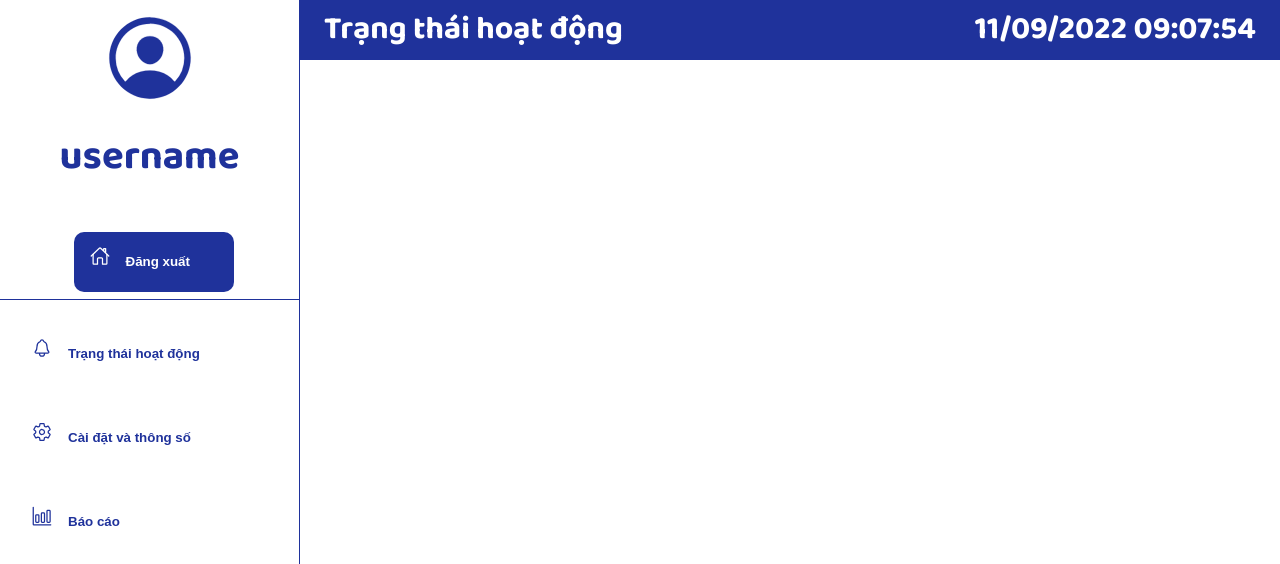
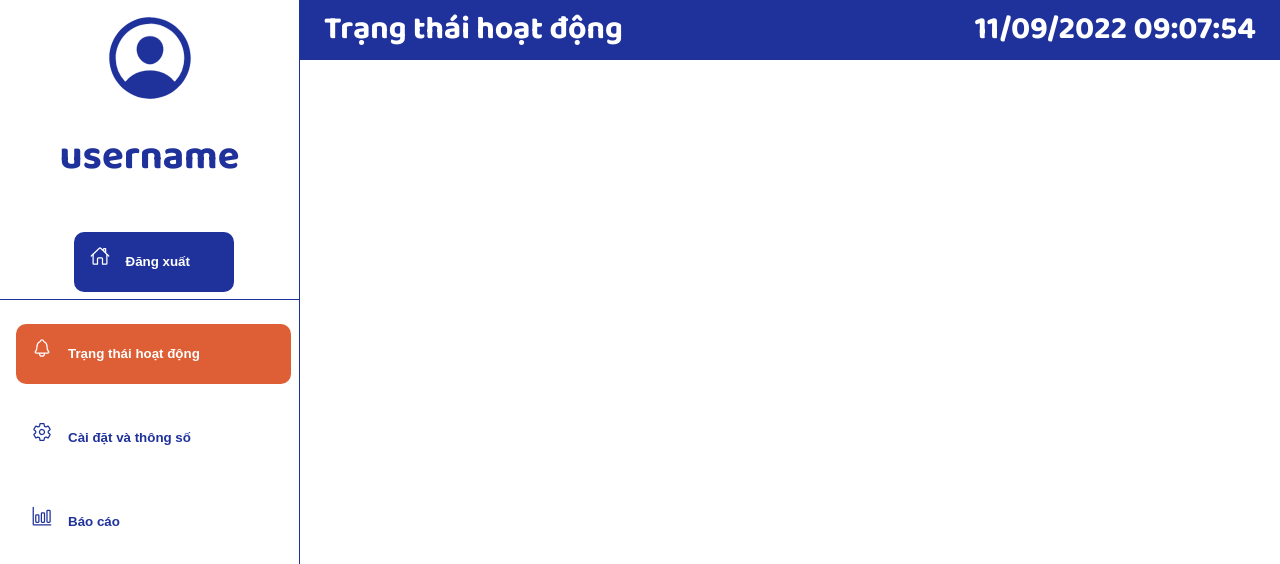
Before and after one commit to ducloc080202/pj2_React, a React (Vite) app: page /status in a window 1280 px wide. Shown: the top 564 px of the page. Built offline with nearby package versions, Linux system fonts and the light colour scheme; no server answers.

Commit message:
state in navbar

```diff
--- a/src/App.css
+++ b/src/App.css
@@ -137,6 +137,14 @@ a {
   margin: 0 16px;
   font-size: 20px;
 }
+.navbar .navbar__block .stateOn {
+  background-color: #179E2D;
+  color: white;
+}
+.navbar .navbar__block .stateOff {
+  background-color: #DE5E36;
+  color: white;
+}
 .navbar .username {
   height: 300px;
   border-bottom: 0.3px solid var(--theme);
--- a/src/App.scss
+++ b/src/App.scss
@@ -139,6 +139,15 @@ a{
                 font-size: 20px;
             }
         }
+        .stateOn{
+            background-color: #179E2D;
+            color: white;
+        }
+        .stateOff{
+            background-color: #DE5E36;
+            color: white;
+
+        }
     }
     .username{
         height: 300px;
--- a/src/components/Navbar.jsx
+++ b/src/components/Navbar.jsx
@@ -1,10 +1,21 @@
-import React, { useContext } from 'react';
+import React, { useContext, useEffect } from 'react';
 import Button_comp from './comp/Button_comp';
 import Phone_navbar from './Phone_navbar';
 import Context from './data/Context';
+import { Link } from "react-router-dom";
 function Navbar() {
     const state=useContext(Context)
-    console.log(state);
+    console.log(state[0]);
+    useEffect(()=>{
+        const intervalCall = setInterval(() => {
+            fetch('https://retoolapi.dev/9wNHKw/pj2')
+            .then(p=>p.json())
+            .then(p=>state[1]({type:'change',payload:p[Math.floor(Math.random()*100)]}))
+          }, 5000);
+          return () => {
+            clearInterval(intervalCall);
+          };
+    },[])
     return (
         <>
             <div className="navbar">
@@ -18,11 +29,11 @@ function Navbar() {
                     />
                 </div>
                 <div className="navigation">
-                    <Button_comp
-                        link='/status'
-                        icon='notifications-outline'
-                        content='Trạng thái hoạt động'
-                    />
+                    <div className="navbar__block"  >
+                        <Link to='/status'>
+                            <button className={state[0].state?'stateOn':'stateOff'} type="button"><ion-icon name='notifications-outline'></ion-icon>Trạng thái hoạt động</button>
+                        </Link>
+                    </div>
                     <Button_comp
                         link='/setting'
                         icon='settings-outline'
```
Also changed, not shown: 1 other file (tests, documents, lock files or other folders).
